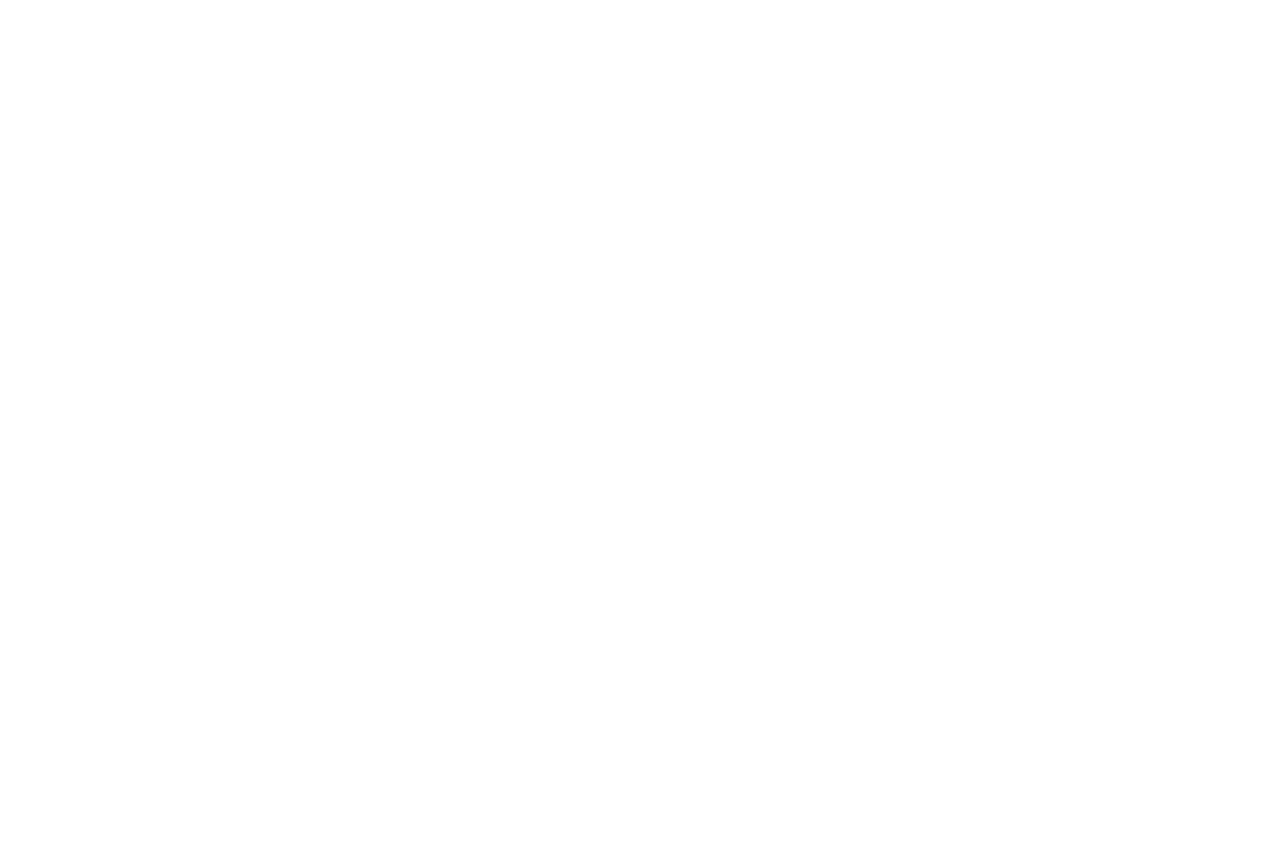
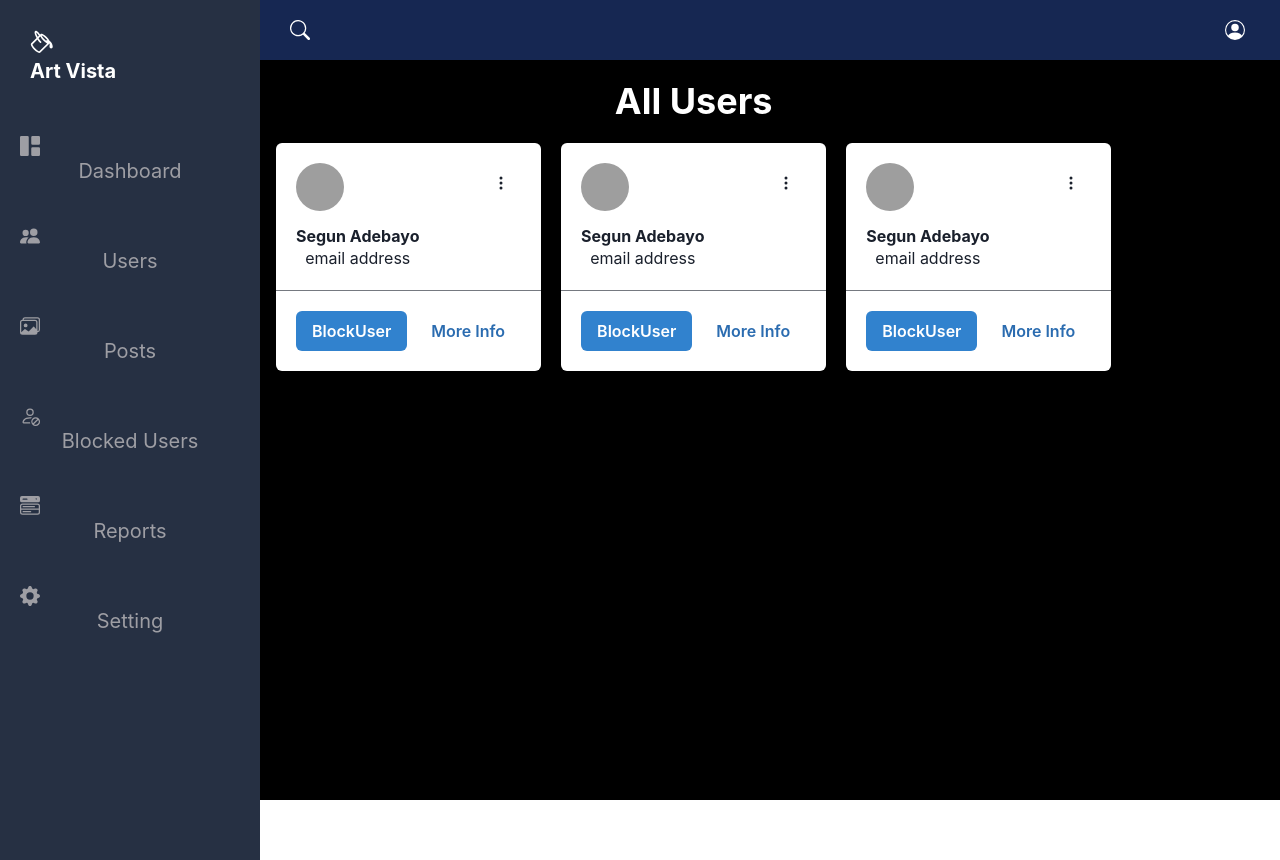
Before and after one commit to omkarSw2/vestal-trouble-683, a React (Create React App) app in the folder frontend/: page /allusers in a window 1280 px wide. Before the commit this address had no page. Before the commit the page ends 800 px from the top, so only its background shows below. Built offline with nearby package versions, Linux system fonts and the light colour scheme; grey boxes are pictures that could not be loaded.

Commit message:
user card added

```diff
--- a/frontend/src/App.js
+++ b/frontend/src/App.js
@@ -11,10 +11,10 @@ import { HomePage } from "./pages/HomePage";
 function App() {
   return (
     <div className="App" style={{backgroundColor: "black"}}>
-      <MainRoute />
+      {/*<MainRoute />*/}
 
       {/* <HomePage /> */}
-   {/*<Admin/>*/}
+   <Admin/>
 
       {/* <Footer /> */}
       {/* <Try /> */}
--- a/frontend/src/componant/AdminComponents/AdminSidebar.jsx
+++ b/frontend/src/componant/AdminComponents/AdminSidebar.jsx
@@ -26,7 +26,7 @@ const AdminSidebar = ({openSidebarToggle, OpenSidebar}) => {
         </li>
 
         <li className='sidebar-list-item'>
-            <a href="">
+            <a href="/allusers">
                 <BsPeopleFill className='icon'/> Users
             </a>
         </li>
--- /dev/null
+++ b/frontend/src/componant/AdminComponents/AdminUserCard.jsx
@@ -0,0 +1,54 @@
+import React from 'react'
+import { Avatar, Box, Button, ButtonGroup, Card, CardFooter, CardHeader, Divider, Flex, Heading, IconButton, Text } from '@chakra-ui/react'
+import { BsThreeDotsVertical } from 'react-icons/bs'
+
+const AdminUserCard = () => {
+  return (
+    <Card maxW='md'>
+         <CardHeader>
+    <Flex spacing='4'>
+      <Flex flex='1' gap='4' alignItems='center' flexWrap='wrap'>
+        <Avatar name='Segun Adebayo' src='https://bit.ly/sage-adebayo' />
+
+        <Box>
+          <Heading size='sm'>Segun Adebayo</Heading>
+          <Text>email address</Text>
+        </Box>
+      </Flex>
+      <IconButton
+        variant='ghost'
+        colorScheme='gray'
+        aria-label='See menu'
+        icon={<BsThreeDotsVertical />}
+      />
+    </Flex>
+  </CardHeader>
+  {/*<CardBody>
+    <Stack mt='6' spacing='3'>
+      <Heading size='md'>Living room Sofa</Heading>
+      <Text>
+        This sofa is perfect for modern tropical spaces, baroque inspired
+        spaces, earthy toned spaces and for people who love a chic design with a
+        sprinkle of vintage design.
+      </Text>
+      <Text color='blue.600' fontSize='2xl'>
+        $450
+      </Text>
+    </Stack>
+  </CardBody>*/}
+  <Divider />
+  <CardFooter>
+    <ButtonGroup spacing='2'>
+      <Button variant='solid' colorScheme='blue'>
+        BlockUser
+      </Button>
+      <Button variant='ghost' colorScheme='blue'>
+        More Info
+      </Button>
+    </ButtonGroup>
+  </CardFooter>
+</Card>
+  )
+}
+
+export default AdminUserCard
--- a/frontend/src/componant/AdminComponents/AdminUsers.jsx
+++ b/frontend/src/componant/AdminComponents/AdminUsers.jsx
@@ -0,0 +1,21 @@
+import React from 'react'
+import AdminUserCard from './AdminUserCard'
+import { Box, Card, Center, Container,HStack,Heading, VStack, border } from '@chakra-ui/react'
+
+const AdminUsers = () => {
+  return (
+    <Box width="100%" minHeight="100vh" display="flex" flexDirection="column" alignItems="center">
+    <Heading marginY="20px">All Users</Heading>
+    <Container width="100%" maxWidth="100%">
+      <HStack spacing="20px" justify="center">
+        <AdminUserCard />
+        <AdminUserCard />
+        <AdminUserCard />
+        {/* Add more AdminUserCard components as needed */}
+      </HStack>
+    </Container>
+  </Box>
+  )
+}
+
+export default AdminUsers
--- a/frontend/src/pages/Admin.jsx
+++ b/frontend/src/pages/Admin.jsx
@@ -4,6 +4,7 @@ import AdminSidebar from '../componant/AdminComponents/AdminSidebar'
 import AdminHome from '../componant/AdminComponents/AdminHome'
 import "../pages/Admin.css"
 import {Routes,Route} from "react-router-dom"
+import AdminUsers from '../componant/AdminComponents/AdminUsers'
 
 const Admin = () => {
   const [openSidebarToggle, setOpenSidebarToggle] = useState(false)
@@ -18,6 +19,7 @@ const Admin = () => {
       <AdminSidebar openSidebarToggle={openSidebarToggle} OpenSidebar={OpenSidebar}/>
       <Routes>
         <Route path="/adminDashboard" element={<AdminHome />}/>
+        <Route path="/allusers" element={<AdminUsers/>}/>
       </Routes>
 
     </div>
```
